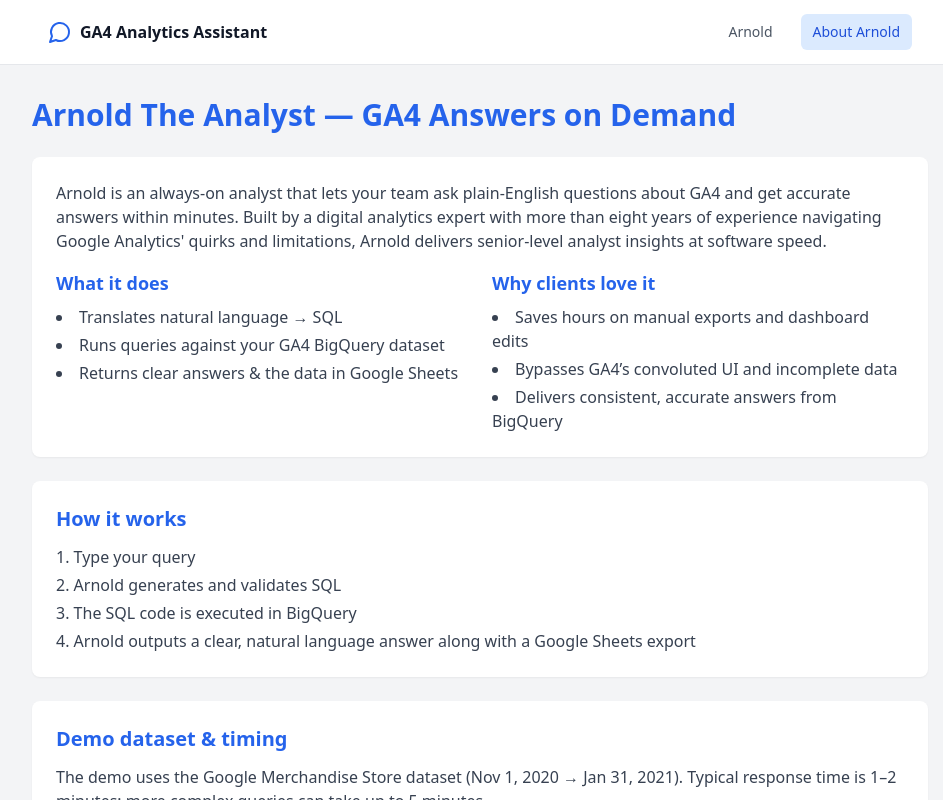
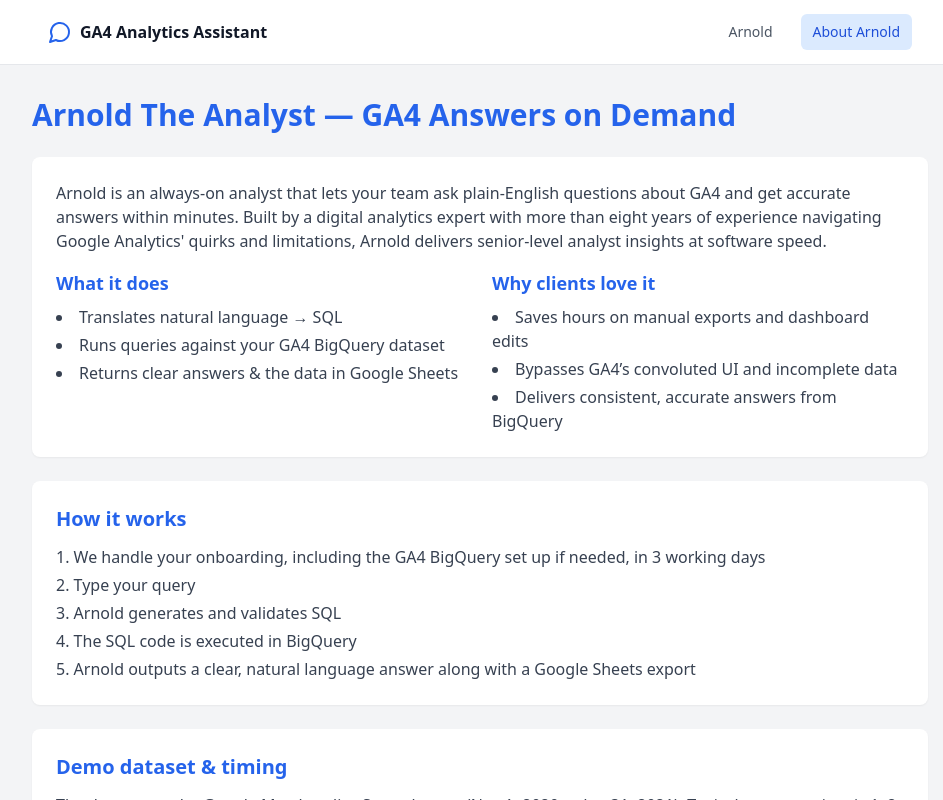
Before and after one commit to McGovs/arnold-the-analyst-frontend-v2-markdown, a React (Vite) app: page / in a window 1280 px wide. Both pictures are taken after a click on the button "About Arnold". Shown: the top 800 px of the page, without its empty margins (160-1103 px from the left). Built offline with nearby package versions, Linux system fonts and the light colour scheme; no server answers.

Commit message:
Update Description.tsx

```diff
--- a/src/pages/Description.tsx
+++ b/src/pages/Description.tsx
@@ -41,6 +41,7 @@
         <div className="bg-white p-6 rounded-lg shadow-sm mb-6">
           <h2 className="text-xl font-semibold mb-3 text-blue-600">How it works</h2>
           <ol className="text-gray-700 list-decimal list-inside space-y-1">
+            <li>We handle your onboarding, including the GA4 BigQuery set up if needed, in 3 working days</li>
             <li>Type your query</li>
             <li>Arnold generates and validates SQL</li>
             <li>The SQL code is executed in BigQuery</li>
```
